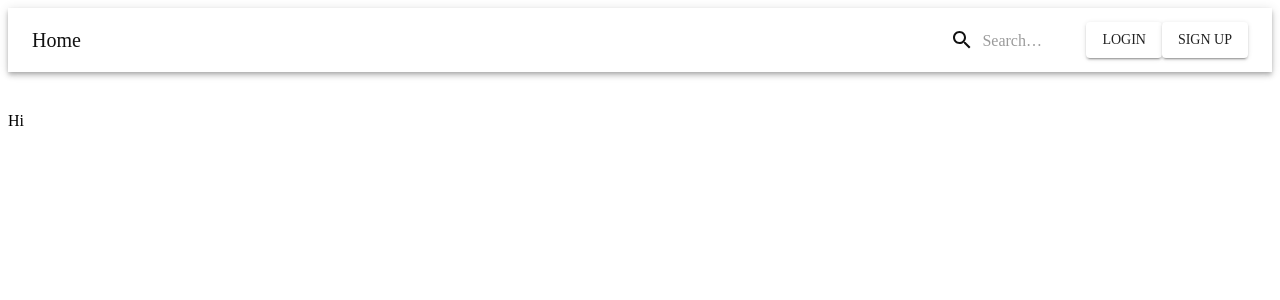
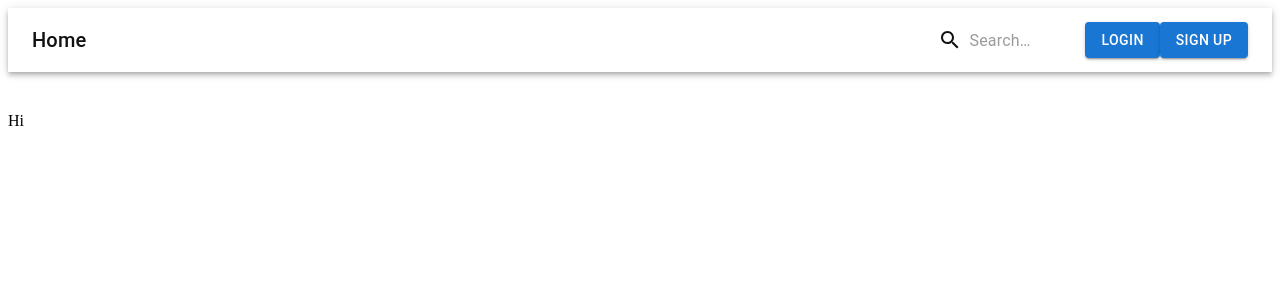
Before and after one commit to crimsonwick/blog-post-project, a React (Create React App) app in the folder packages/portal/: page / in a window 1280 px wide. Shown: the top 300 px of the page. Built offline with nearby package versions, Linux system fonts and the light colour scheme.

Commit message:
added themes folder

```diff
--- a/packages/portal/src/App.js
+++ b/packages/portal/src/App.js
@@ -7,22 +7,8 @@ import NoPage from './pages/NoPage';
 import Login from './pages/Login';
 import SignUp from './pages/SignUp';
 import ChangePassword from './pages/ChangePassword';
-import { createTheme, ThemeProvider } from '@mui/material/styles';
-
-const theme = createTheme({
-  palette: {
-    type: 'light',
-    primary: {
-      main: '#ffffff',
-    },
-    secondary: {
-      main: '#000000',
-    },
-  },
-  typography: {
-    fontFamily: 'Poppins',
-  },
-});
+import { theme } from './themes/theme';
+import { ThemeProvider } from '@mui/private-theming';
 
 function App() {
   return (
--- /dev/null
+++ b/packages/portal/src/themes/theme.js
@@ -0,0 +1,16 @@
+import { createTheme } from '@mui/material/styles';
+
+export const theme = createTheme({
+  palette: {
+    type: 'light',
+    primary: {
+      main: '#ffffff',
+    },
+    secondary: {
+      main: '#000000',
+    },
+  },
+  typography: {
+    fontFamily: 'Poppins',
+  },
+});
```
